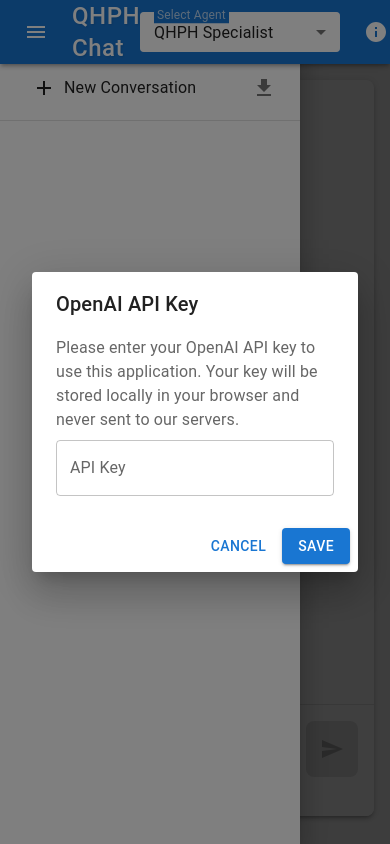
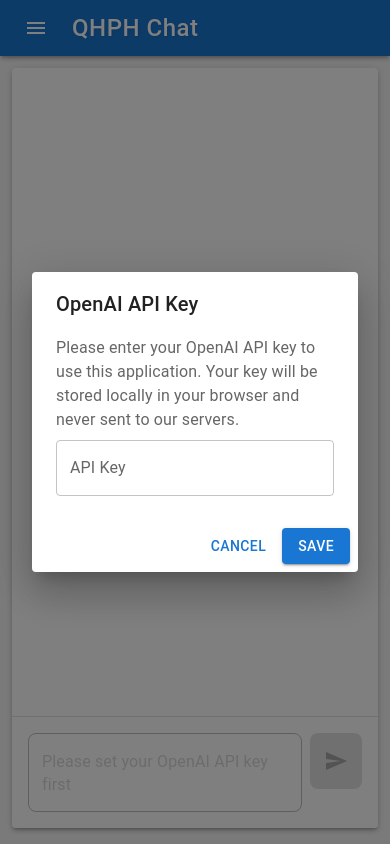
Before and after one commit to rodrigowf/QHCH, a React (Create React App) app in the folder chat/: page / in a window 390 px wide. Built offline with nearby package versions, Linux system fonts and the light colour scheme.

Commit message:
Fixed chat drawer, top appbar, and build process. So now the whole app should be working for mobile.

```diff
--- a/chat/src/App.js
+++ b/chat/src/App.js
@@ -53,8 +53,8 @@
   const [selectedAgent, setSelectedAgent] = useState('specialist');
   const [conversations, setConversations] = useState([]);
   const [selectedConversation, setSelectedConversation] = useState(null);
+  const [apiKey, setApiKey] = useState('');
   const [drawerOpen, setDrawerOpen] = useState(true);
-  const [apiKey, setApiKey] = useState('');
   const [apiKeyDialogOpen, setApiKeyDialogOpen] = useState(false);
   const [tempApiKey, setTempApiKey] = useState('');
   const [snackbarOpen, setSnackbarOpen] = useState(false);
@@ -71,6 +71,12 @@
     setAppOpen(isOpen);
     setKey && setApiKeyDialogOpen(isOpen)
   }
+
+  useEffect(() => {
+    if (isMobile || !appOpen) {
+      setDrawerOpen(false);
+    }
+  }, [isMobile, appOpen]);
 
   // Load API key and conversations from local storage on component mount
   useEffect(() => {
@@ -292,48 +298,16 @@
     return new Date(timestamp).toLocaleString();
   };
 
-  if (!appOpen) return '';
-
-  return (
-    <Box sx={{
-      height: '100vh',
-      display: 'flex',
-      flexDirection: 'column',
-      bgcolor: theme.palette.grey[100]
-    }}>
-      <AppBar
-        position="fixed"
-        sx={{
-          bgcolor: theme.palette.primary.main,
-          boxShadow: 3,
-          zIndex: (theme) => theme.zIndex.drawer + 1
-        }}
-      >
-        <Toolbar sx={{ display: 'flex', justifyContent: 'space-between' }}>
-          <Box sx={{ display: 'flex', alignItems: 'center', gap: 2 }}>
-            <IconButton
-              color="inherit"
-              onClick={() => setDrawerOpen(!drawerOpen)}
-              sx={{ display: { sm: 'none' } }}
-            >
-              <MenuIcon />
-            </IconButton>
-            <Typography variant="h5" sx={{
-              fontWeight: 500,
-              letterSpacing: '0.5px',
-              textShadow: '1px 1px 2px rgba(0,0,0,0.1)'
-            }}>
-              QHPH Chat
-            </Typography>
-          </Box>
-          <Box sx={{ display: 'flex', alignItems: 'center', gap: 2 }}>
+  const controls = (
+    <Box sx={{ display: 'flex', alignItems: 'center', gap: 1 }}>
       <FormControl variant="outlined" size="small" sx={{
-              minWidth: 200,
+        marginBottom: isMobile ? 2 : 0,
+        minWidth: 190,
         '& .MuiOutlinedInput-root': {
           bgcolor: 'white',
           borderRadius: 1,
           '& fieldset': {
-                  borderColor: 'rgba(255, 255, 255, 0.5)',
+            borderColor: isMobile ? '#ccc': 'rgba(255, 255, 255, 0.5)',
           }
         },
         '& .MuiInputLabel-root': {
@@ -345,13 +319,13 @@
         '& .MuiInputLabel-shrink': {
           transform: 'translate(14px, -6px) scale(0.75)',
           '&:not(.Mui-focused)': {
-                  color: 'rgba(255, 255, 255, 0.7)'
+            color: isMobile ? '#111': 'rgba(255, 255, 255, 0.7)'
           }
         }
       }}>
         <InputLabel sx={{
           '&.MuiInputLabel-shrink': {
-                  background: theme.palette.primary.main,
+            background: isMobile ? '#ccc': theme.palette.primary.main,
             paddingX: '4px'
           }
         }}>Select Agent</InputLabel>
@@ -387,6 +361,43 @@
         </IconButton>
       </Tooltip>
     </Box>
+  );
+
+  if (!appOpen) return '';
+
+  return (
+    <Box sx={{
+      height: '100vh',
+      display: 'flex',
+      flexDirection: 'column',
+      bgcolor: theme.palette.grey[100]
+    }}>
+      <AppBar
+        position="fixed"
+        sx={{
+          bgcolor: theme.palette.primary.main,
+          boxShadow: 3,
+          zIndex: (theme) => theme.zIndex.drawer + 1
+        }}
+      >
+        <Toolbar sx={{ display: 'flex', justifyContent: 'space-between' }}>
+          <Box sx={{ display: 'flex', alignItems: 'center', gap: 2 }}>
+            <IconButton
+              color="inherit"
+              onClick={() => setDrawerOpen(!drawerOpen)}
+              sx={{ display: { sm: 'none' } }}
+            >
+              <MenuIcon />
+            </IconButton>
+            <Typography variant="h5" sx={{
+              fontWeight: 500,
+              letterSpacing: '0.5px',
+              textShadow: '1px 1px 2px rgba(0,0,0,0.1)'
+            }}>
+              QHPH Chat
+            </Typography>
+          </Box>
+          {!isMobile && controls}
         </Toolbar>
       </AppBar>
       <Toolbar /> {/* Add spacing for the fixed AppBar */}
@@ -473,6 +484,7 @@
               ))}
             </List>
           </Box>
+          {isMobile && controls}
         </Drawer>
 
         <Container maxWidth="md" sx={{
@@ -482,6 +494,10 @@
           py: 3,
           gap: 2,
           height: 'calc(100vh - 60px)',
+          ...(isMobile && {
+            padding: '12px',  // Reduce padding on mobile
+            maxWidth: '100% !important', // Override Material-UI's maxWidth
+          })
         }}>
           <Paper sx={{
             flexGrow: 1,
@@ -489,7 +505,7 @@
             flexDirection: 'column',
             overflow: 'hidden',
             boxShadow: 3,
-            borderRadius: 2,
+            borderRadius: isMobile ? 1 : 2, // Slightly reduce border radius on mobile
             bgcolor: 'white',
             height: '100%',
             overflowY: 'auto'
```
Also changed, not shown: chat/scripts/post-build.js (+0 -24 lines), 3 other files (tests, documents, lock files or other folders). Lines whose indentation alone changed are shown as unchanged.
